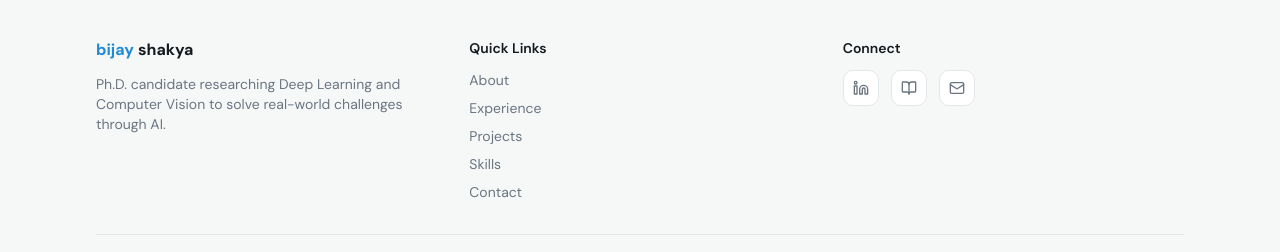
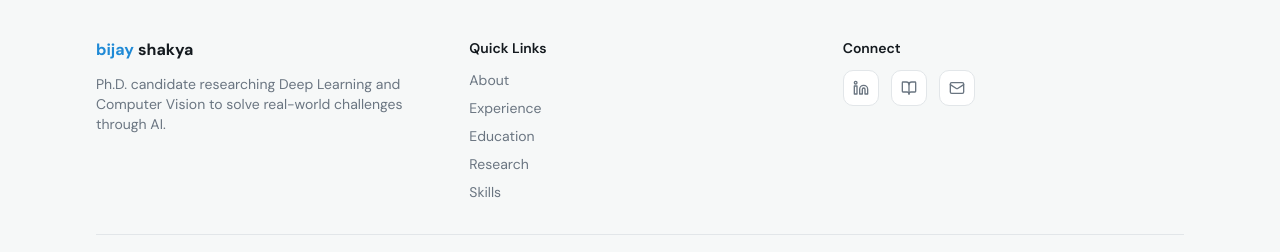
Before and after one commit to bshakya77/portfolio-bijay, a Next.js app in the folder portfolio_website/nextjs_space/: page / in a window 1280 px wide. Shown: the part 7022-7274 px from the top of the page. Built offline with nearby package versions, Linux system fonts and the light colour scheme; no server answers.

Commit message:
Updated footer.tsx file for formatting.

```diff
--- a/portfolio_website/nextjs_space/app/components/footer.tsx
+++ b/portfolio_website/nextjs_space/app/components/footer.tsx
@@ -1,7 +1,7 @@
 'use client'
 
 import { personalInfo } from '@/app/data/portfolio-data'
-import { Linkedin, BookOpen, Mail } from 'lucide-react'
+import { BookOpen, Linkedin, Mail } from 'lucide-react'
 
 export function Footer() {
   return (
@@ -22,7 +22,7 @@ export function Footer() {
           <div>
             <h4 className="font-semibold text-sm text-foreground mb-3">Quick Links</h4>
             <div className="flex flex-col gap-2">
-              {['About', 'Experience', 'Projects', 'Skills', 'Contact'].map((item: string) => (
+              {['About', 'Experience', 'Education', 'Research', 'Skills'].map((item: string) => (
                 <button
                   key={item}
                   onClick={() => {
```
